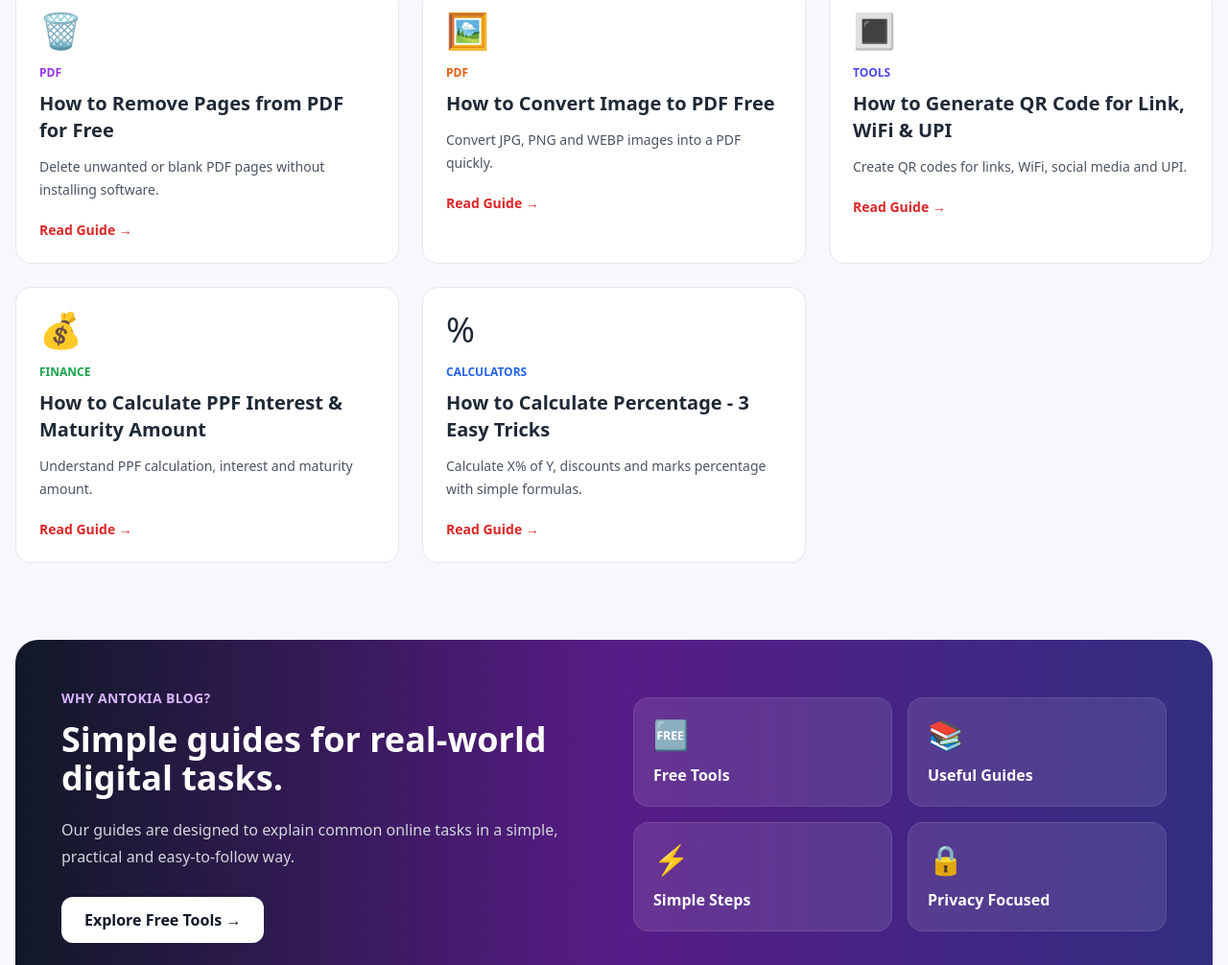
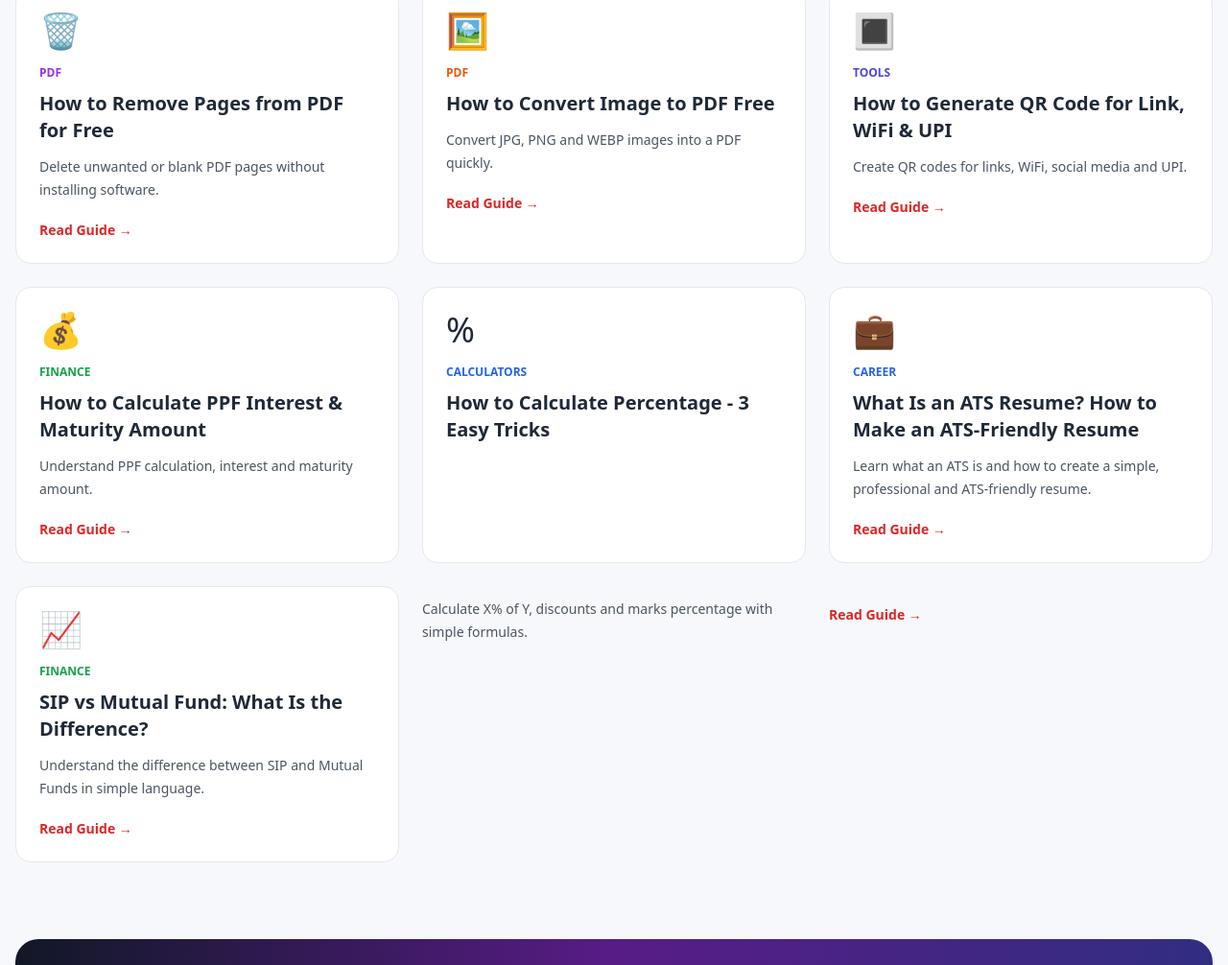
Before and after one commit to amarnathtiwari0000-ui/antokia, a website: page blog/index.html in a window 1280 px wide. Shown: the part 2167-3173 px from the top of the page at 96% size. Drawn offline with nearby package versions, Linux system fonts and the light colour scheme.

Commit message:
Add article cards for ATS resume and SIP vs Mutual Fund

```diff
--- a/blog/index.html
+++ b/blog/index.html
@@ -768,6 +768,58 @@ CALCULATORS
 <h3 class="text-xl font-bold mt-2">
 How to Calculate Percentage - 3 Easy Tricks
 </h3>
+<!-- 16 -->
+
+<a href="ats-resume.html"
+class="article-card bg-white rounded-2xl border p-6"
+data-title="ats resume applicant tracking system ats friendly resume">
+
+    <div class="text-4xl">💼</div>
+
+    <span class="inline-block mt-4 text-xs font-bold text-blue-600">
+        CAREER
+    </span>
+
+    <h3 class="text-xl font-bold mt-2">
+        What Is an ATS Resume? How to Make an ATS-Friendly Resume
+    </h3>
+
+    <p class="text-sm text-gray-600 mt-3 leading-6">
+        Learn what an ATS is and how to create a simple, professional and ATS-friendly resume.
+    </p>
+
+    <span class="block mt-5 text-red-600 font-bold text-sm">
+        Read Guide →
+    </span>
+
+</a>
+
+
+<!-- 17 -->
+
+<a href="sip-vs-mutual-fund.html"
+class="article-card bg-white rounded-2xl border p-6"
+data-title="sip mutual fund difference sip vs mutual fund investment">
+
+    <div class="text-4xl">📈</div>
+
+    <span class="inline-block mt-4 text-xs font-bold text-green-600">
+        FINANCE
+    </span>
+
+    <h3 class="text-xl font-bold mt-2">
+        SIP vs Mutual Fund: What Is the Difference?
+    </h3>
+
+    <p class="text-sm text-gray-600 mt-3 leading-6">
+        Understand the difference between SIP and Mutual Funds in simple language.
+    </p>
+
+    <span class="block mt-5 text-red-600 font-bold text-sm">
+        Read Guide →
+    </span>
+
+</a>
 
 <p class="text-sm text-gray-600 mt-3 leading-6">
 Calculate X% of Y, discounts and marks percentage with simple formulas.
```
